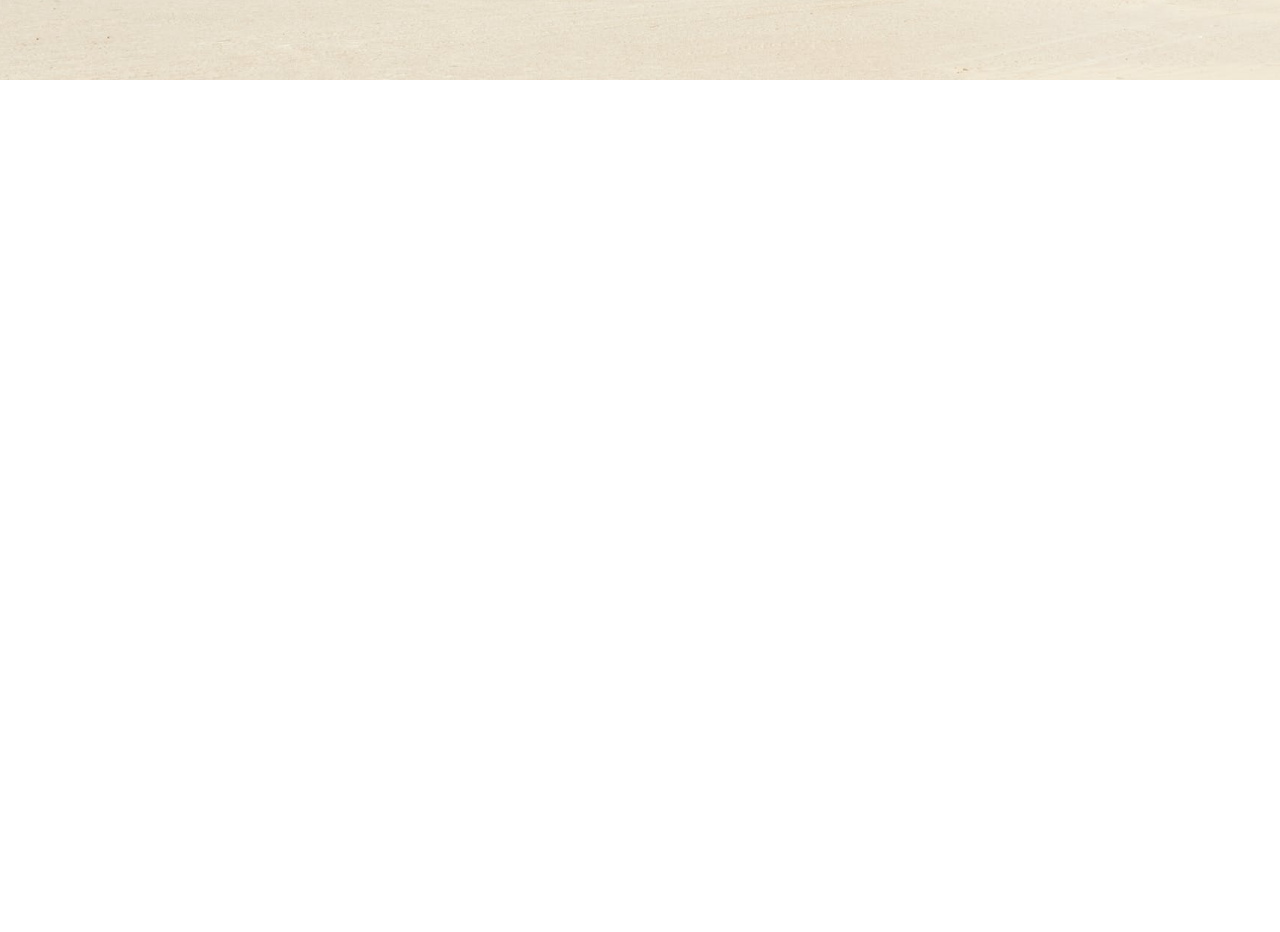
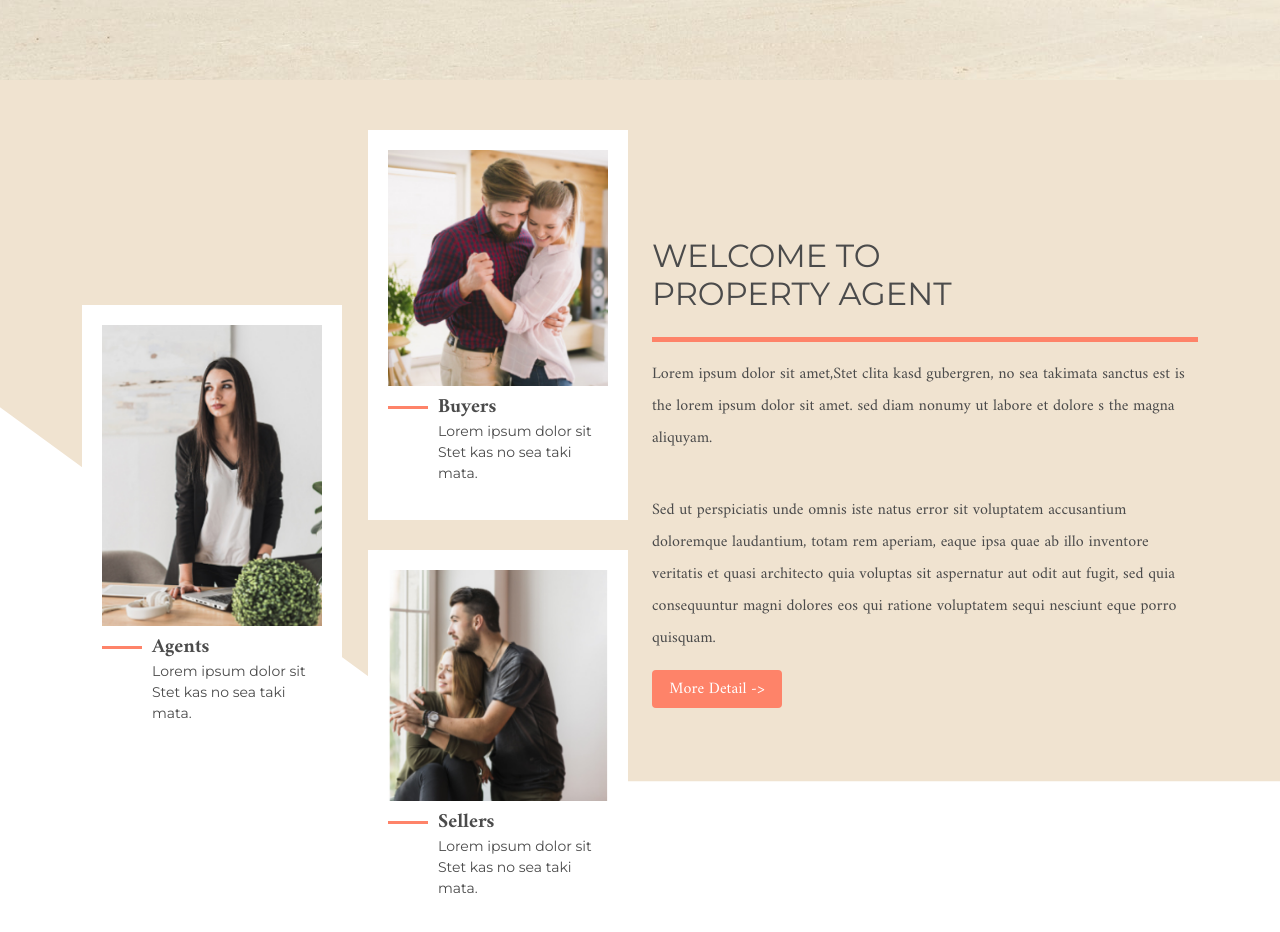
Before and after one commit to atmajayadw/lp-003, a React (Create React App) app: page / in a window 1280 px wide. Shown: the part 720-1652 px from the top of the page. Built offline with nearby package versions, Linux system fonts and the light colour scheme.

Commit message:
Create Welcome

```diff
--- /dev/null
+++ b/src/assets/img/images.js
@@ -0,0 +1,5 @@
+import Buyers from './photo1.png'
+import Agent from './photo2.png'
+import Seller from './photo3.png'
+
+export { Buyers, Agent, Seller }
--- a/src/component/Jumbotron.js
+++ b/src/component/Jumbotron.js
@@ -1,6 +1,4 @@
 import React, { Component } from 'react'
-import 'bootstrap/dist/css/bootstrap.min.css';
-import '../css/main.css'
 
 export default class Jumbotron extends Component {
     render() {
--- /dev/null
+++ b/src/component/Welcome.js
@@ -0,0 +1,69 @@
+import React, { Component } from 'react'
+import { Buyers, Seller, Agent } from '../assets/img/images.js'
+
+export default class Welcome extends Component {
+    render() {
+        return (
+            <>
+                <section id="welcome">
+                    <div className="container welcome">
+                        <div className="row">
+
+                            <div className="col-md-6 welcome-left">
+
+                                <div className="boxes-one">
+                                    <div className="box">
+                                        <img src={Agent} class="img-fluid" alt="" />
+                                        <div className="caption">
+                                            <h5 className="title">Agents</h5>
+                                            <p>Lorem ipsum dolor sit Stet  kas no sea taki mata.</p>
+                                        </div>
+                                    </div>
+                                </div>
+
+                                <div className="boxes-two">
+                                    <div className="box">
+                                        <img src={Buyers} class="img-fluid" alt="" />
+                                        <div className="caption">
+                                            <h5 className="title">Buyers</h5>
+                                            <p>Lorem ipsum dolor sit Stet  kas no sea taki mata.</p>
+                                        </div>
+                                    </div>
+
+                                    <div className="box">
+                                        <img src={Seller} class="img-fluid" alt="" />
+                                        <div className="caption">
+                                            <h5 className="title">Sellers</h5>
+                                            <p>Lorem ipsum dolor sit Stet  kas no sea taki mata.</p>
+                                        </div>
+                                    </div>
+                                </div>
+
+                            </div>
+
+                            <div className="col-md-6 welcome-right">
+                                <div className="title">
+                                    <h2>WELCOME TO <br />PROPERTY AGENT</h2>
+                                </div>
+                                <hr />
+                                <div className="caption">
+                                    <p>Lorem ipsum dolor sit amet,Stet clita kasd gubergren, no sea takimata sanctus est is the lorem ipsum dolor sit amet. sed diam nonumy  ut labore et dolore s the magna aliquyam.
+                                    </p>
+                                    <br />
+                                    <p>
+                                        Sed ut perspiciatis unde omnis iste natus error sit voluptatem accusantium doloremque laudantium, totam rem aperiam, eaque ipsa quae ab illo inventore veritatis et quasi architecto  quia voluptas sit aspernatur aut odit aut fugit, sed quia consequuntur magni dolores eos qui ratione voluptatem sequi nesciunt eque porro quisquam.
+                                    </p>
+
+                                </div>
+                                <div className="btn btn-detail">
+                                    <span>More Detail {"->"} </span>
+                                </div>
+                            </div>
+                        </div>
+
+                    </div>
+                </section>
+            </>
+        )
+    }
+}
--- a/src/css/main.css
+++ b/src/css/main.css
@@ -26,6 +26,7 @@ body {
   border-bottom: whitesmoke 2px solid;
   box-sizing: border-box;
   background-color: whitesmoke;
+  z-index: 10;
 }
 @media (min-width: 575.98px) {
   #navbar .navbar.fixed {
@@ -276,6 +277,110 @@ body {
   }
 }
 
+#welcome {
+  padding-top: 50px;
+  padding-bottom: 50px;
+  position: relative;
+}
+#welcome::before {
+  content: "";
+  width: 100%;
+  height: 100%;
+  position: absolute;
+  top: 0;
+  background-color: #F0E3D0;
+  background-size: cover;
+  background-repeat: no-repeat;
+  background-attachment: fixed;
+  clip-path: polygon(100% 0, 100% 75%, 40% 75%, 0 35%, 0 0);
+  z-index: -1;
+}
+#welcome .welcome-left {
+  display: flex;
+  flex-wrap: wrap;
+  justify-content: space-between;
+}
+@media (max-width: 768px) {
+  #welcome .welcome-left {
+    justify-content: center;
+    order: 2;
+    margin-top: 50px;
+  }
+}
+#welcome .welcome-left .boxes-one {
+  display: flex;
+  flex-direction: column;
+  justify-content: center;
+  align-items: center;
+}
+#welcome .welcome-left .boxes-two {
+  display: flex;
+  flex-direction: column;
+}
+#welcome .welcome-left .box {
+  width: 260px;
+  padding: 20px;
+  background-color: white;
+  display: flex;
+  flex-direction: column;
+  align-items: center;
+  margin-bottom: 30px;
+}
+#welcome .welcome-left .box img {
+  width: 100%;
+}
+#welcome .welcome-left .box .caption {
+  margin-left: 50px;
+  margin-top: 10px;
+  position: relative;
+}
+#welcome .welcome-left .box .caption h5 {
+  font-weight: 700;
+  font-size: 20px;
+}
+#welcome .welcome-left .box .caption h5::before {
+  content: "";
+  position: absolute;
+  left: -50px;
+  top: 10px;
+  height: 3px;
+  width: 40px;
+  background-color: #FE8369;
+}
+#welcome .welcome-left .box .caption p {
+  font-family: "Montserrat", serif;
+  font-size: 14px;
+  margin-top: -7px;
+}
+#welcome .welcome-right {
+  display: flex;
+  flex-direction: column;
+  justify-content: center;
+  margin-top: -150px;
+}
+#welcome .welcome-right hr {
+  height: 5px;
+  color: #FE8369;
+  opacity: 1;
+}
+#welcome .welcome-right h2 {
+  font-family: "Montserrat", serif;
+}
+#welcome .welcome-right p {
+  line-height: 2em;
+}
+#welcome .welcome-right .btn-detail {
+  background-color: #FE8369;
+  color: white;
+  width: 130px;
+}
+@media (max-width: 768px) {
+  #welcome .welcome-right {
+    margin-top: 0;
+    order: 1;
+  }
+}
+
 body {
   height: 2000px;
 }
--- a/src/pages/Home.js
+++ b/src/pages/Home.js
@@ -4,6 +4,7 @@ import '../css/main.css'
 // import $ from 'jquery';
 import Navbar from '../component/Navbar.js'
 import Jumbotron from '../component/Jumbotron.js'
+import Welcome from '../component/Welcome.js'
 
 
 
@@ -13,6 +14,7 @@ export default class Home extends Component {
             <>
                 <Navbar />
                 <Jumbotron />
+                <Welcome />
             </>
         )
     }
--- a/src/sass/_navbar.scss
+++ b/src/sass/_navbar.scss
@@ -15,14 +15,13 @@
         &.fixed {
             position: fixed;
             top: 0;
-            // left: 5%;
-            // right: 5%;
             left: 0;
             right: 0;
             transition: 1s;
             border-bottom: whitesmoke 2px solid;
             box-sizing: border-box;
             background-color: whitesmoke;
+            z-index: 10;
 
             @media (min-width: 575.98px) {
                 padding: 20px 40px;
--- /dev/null
+++ b/src/sass/_welcome.scss
@@ -0,0 +1,124 @@
+@use 'setup';
+
+#welcome {
+    padding-top: 50px;
+    padding-bottom: 50px;
+    position: relative;
+
+    &::before {
+        content: '';
+        width: 100%;
+        height: 100%;
+        position: absolute;
+        top: 0;
+        background-color: setup.$secondaryColor;
+        background-size: cover;
+        background-repeat: no-repeat;
+        background-attachment: fixed;
+        clip-path: polygon(100% 0, 100% 75%, 40% 75%, 0 35%, 0 0);
+        z-index: -1;
+    }
+
+    .welcome-left {
+        display: flex;
+        flex-wrap: wrap;
+        justify-content: space-between;
+
+        @media (max-width: 768px) {
+            justify-content: center;
+            order: 2;
+            margin-top: 50px;
+        }
+
+        .boxes-one {
+            display: flex;
+            flex-direction: column;
+            justify-content: center;
+            align-items: center;
+        }
+
+        .boxes-two {
+            display: flex;
+            flex-direction: column;
+        }
+
+        .box {
+            width: 260px;
+            // height: 380px;
+            padding: 20px;
+            // box-sizing: border-box;
+            background-color: white;
+            display: flex;
+            flex-direction: column;
+            align-items: center;
+            margin-bottom: 30px;
+
+            img {
+                width: 100%;
+            }
+
+            .caption {
+                margin-left: 50px;
+                margin-top: 10px;
+                position: relative;
+
+                h5 {
+                    font-weight: 700;
+                    font-size: 20px;
+
+                    &::before {
+                        content: '';
+                        position: absolute;
+                        left: -50px;
+                        top: 10px;
+                        height: 3px;
+                        width: 40px;
+                        background-color: setup.$primaryColor;
+
+                    }
+                }
+
+                p {
+                    font-family: setup.$font-content;
+                    font-size: 14px;
+                    margin-top: -7px;
+                }
+            }
+        }
+    }
+
+    .welcome-right {
+        display: flex;
+        flex-direction: column;
+        justify-content: center;
+        margin-top: -150px;
+        // align-items: center;
+
+        hr {
+            height: 5px;
+            color: setup.$primaryColor;
+            opacity: 1;
+        }
+
+        h2 {
+            font-family: setup.$font-content;
+        }
+
+        p {
+            line-height: 2em;
+        }
+
+        .btn-detail {
+            background-color: setup.$primaryColor;
+            color: white;
+            width: 130px;
+        }
+
+        @media (max-width: 768px) {
+            margin-top: 0;
+            order: 1;
+        }
+
+    }
+
+}
--- a/src/sass/main.scss
+++ b/src/sass/main.scss
@@ -1,5 +1,6 @@
 @use 'navbar';
 @use 'jumbotron';
+@use 'welcome';
 
 body {
     height: 2000px;
```
Also changed, not shown: 1 other file (tests, documents, lock files or other folders).
